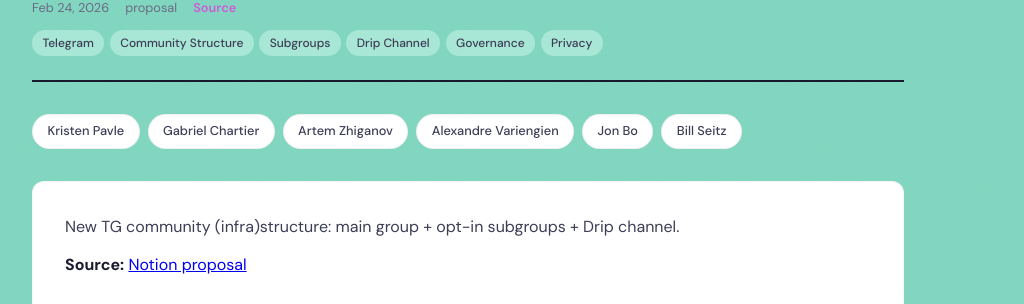
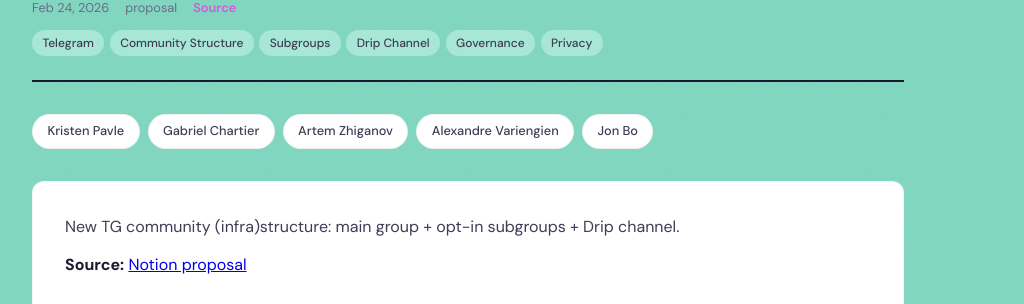
Before and after one commit to sensemaking-scenius/scenius-infra-upgrade, a Jekyll site: the page built from _artifacts/2026-02-24-telegram-restructuring-proposal.md, in a window 1280 px wide. Shown: the part 284-588 px from the top of the page, without its empty margins (172-1196 px from the left). Built offline with Jekyll 4.4.1, drawn with Linux system fonts in a browser that asks for light colours; some web fonts are replaced.

Commit message:
Remove Bill Seitz from TG proposal authors — listed but hasn't contributed
Co-Authored-By: Claude Opus 4.6 <noreply@anthropic.com>

```diff
--- a/_artifacts/2026-02-24-telegram-restructuring-proposal.md
+++ b/_artifacts/2026-02-24-telegram-restructuring-proposal.md
@@ -10,7 +10,6 @@ authors:
   - Artem Zhiganov
   - Alexandre Variengien
   - Jon Bo
-  - Bill Seitz
 keywords:
   - Telegram
   - Community Structure
```
